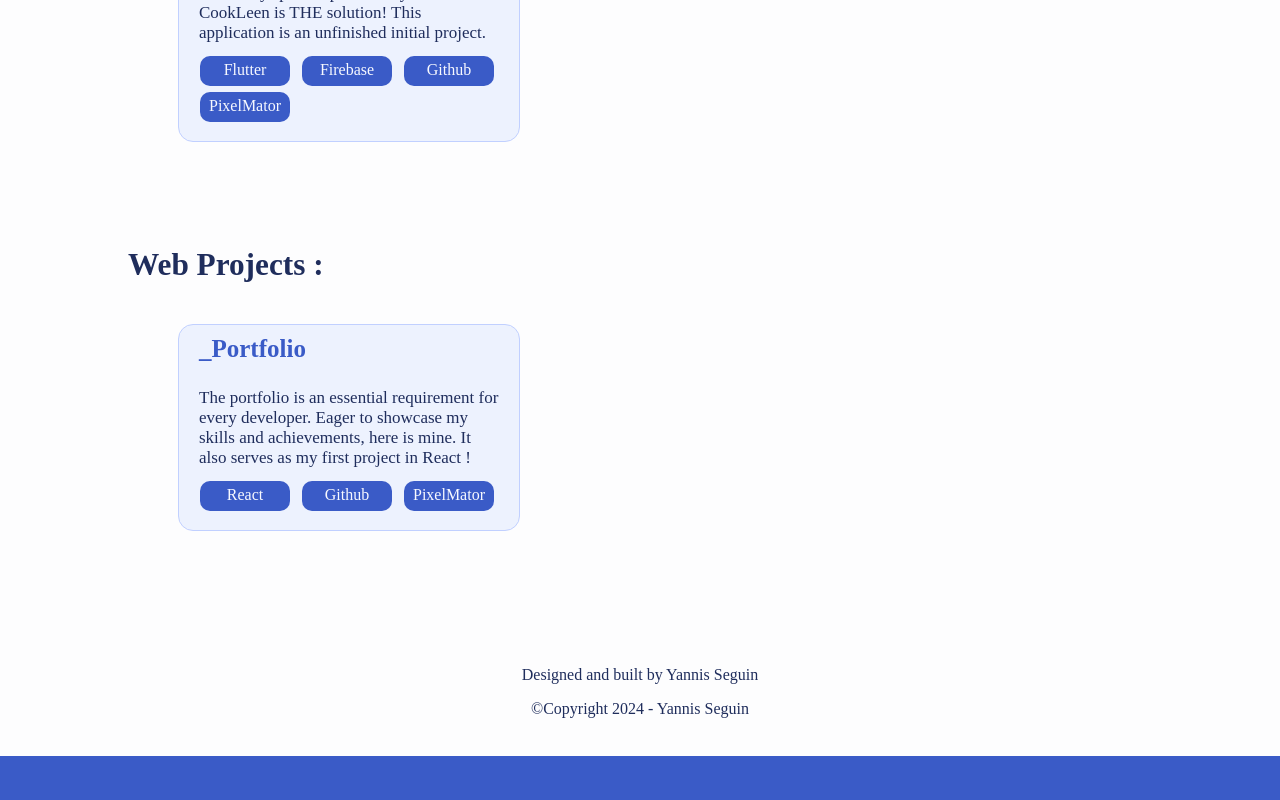
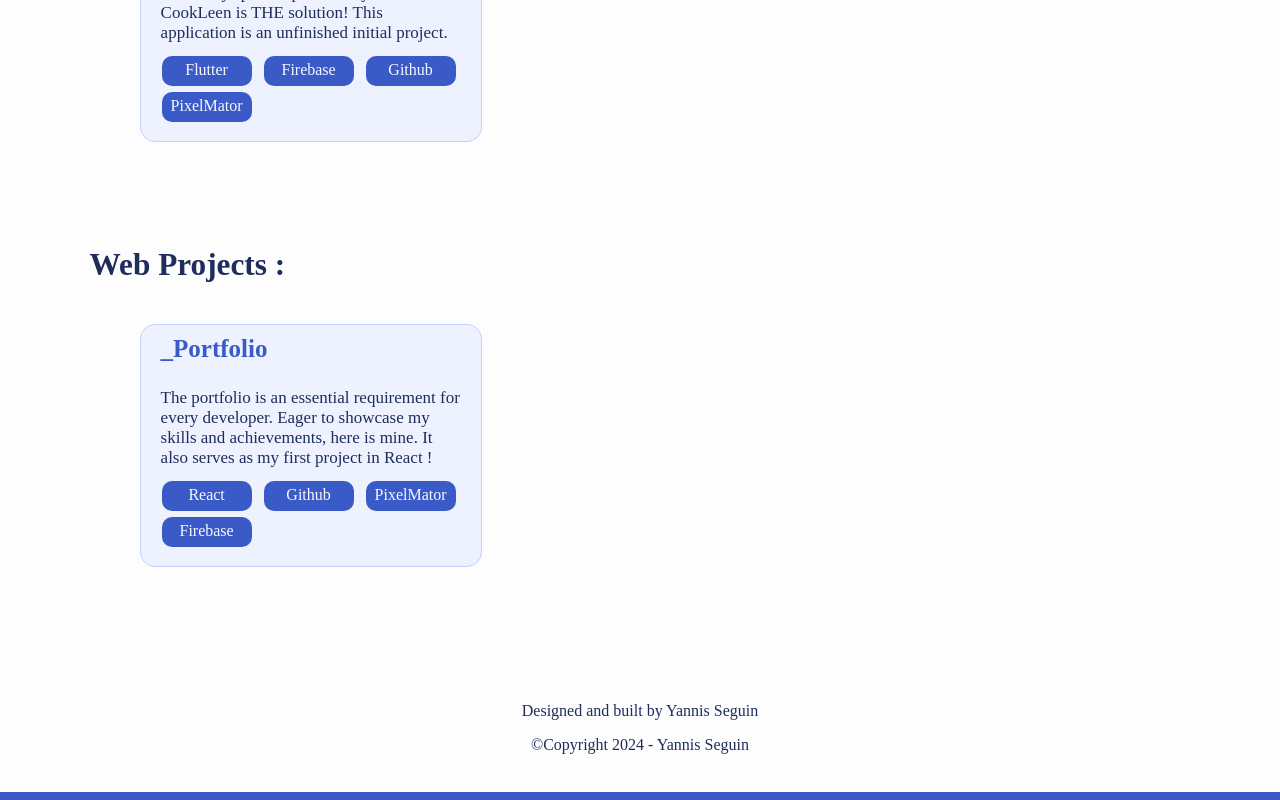
Before and after one commit to Youvataque/_Portfolio, a React (Create React App) app: page /projects in a window 1280 px wide. Shown: the part 565-1365 px from the top of the page. Before the commit the page ends 1329 px from the top, so only its background shows below. Built offline with nearby package versions, Linux system fonts and the light colour scheme; a web font is replaced by a local one.

Commit message:
J'avais oublié de push tout ça ?

```diff
--- a/src/Views/Projectss/Projects.js
+++ b/src/Views/Projectss/Projects.js
@@ -24,7 +24,7 @@ export function Projects() {
         texts : ["The portfolio is an essential requirement for every developer. Eager to showcase my skills and achievements, here is mine. It also serves as my first project in React !"],
         links : ["https://github.com/Youvataque/_Portfolio"],
         skills : [
-            [["React", "Github", "PixelMator"], ["https://fr.legacy.reactjs.org/", "https://github.com", "https://apps.apple.com/fr/app/pixelmator-pro/id1289583905?mt=12"]]
+            [["React", "Github", "PixelMator" ,"Firebase"], ["https://fr.legacy.reactjs.org/", "https://github.com", "https://apps.apple.com/fr/app/pixelmator-pro/id1289583905?mt=12", "https://firebase.google.com"]]
         ]
     }
     return <div>
--- a/src/Views/component/SkillsGenerator/SkillsGenerator.js
+++ b/src/Views/component/SkillsGenerator/SkillsGenerator.js
@@ -26,7 +26,7 @@ export function SkillsGenerator({}) {
     const mySkills = {
         'Designing' : [["Figma", "Pixel Mator"],  temp == 'dark'? [figmaD, pixelMatorD] : [figmaL, pixelMatorL]],
         'Front-end' : [["Flutter", "SwiftUI", "React"], temp == 'dark'? [flutterD, swiftD, reactD] : [flutterL, swiftL, reactL]],
-        'DataBase' : [["Firebase", "Oracle sql"], temp == 'dark'? [firebaseD, sqlD] : [firebaseL, sqlL]]
+        'DataBase' : [["Firebase", "Sql"], temp == 'dark'? [firebaseD, sqlD] : [firebaseL, sqlL]]
 
     }
     return <div className="SkillsGenBody">
--- a/src/css/component.css
+++ b/src/css/component.css
@@ -562,7 +562,7 @@ input:checked + .slider::after {
 /* // zone du responsive */
 @media (max-width: 1600px) {
   .ProjectsCards{
-    margin-left: 10%;
+    margin-left: 7%;
   }
 }
 @media (max-width: 1200px) {
--- a/src/css/text.css
+++ b/src/css/text.css
@@ -112,7 +112,7 @@
 /* fin Contact */
 @media (max-width : 1600px) {
     .ProjectsSec{
-        margin-left: 10%;
+        margin-left: 7%;
     }
     .AboutTitle{
         margin-left: 10%;
```
